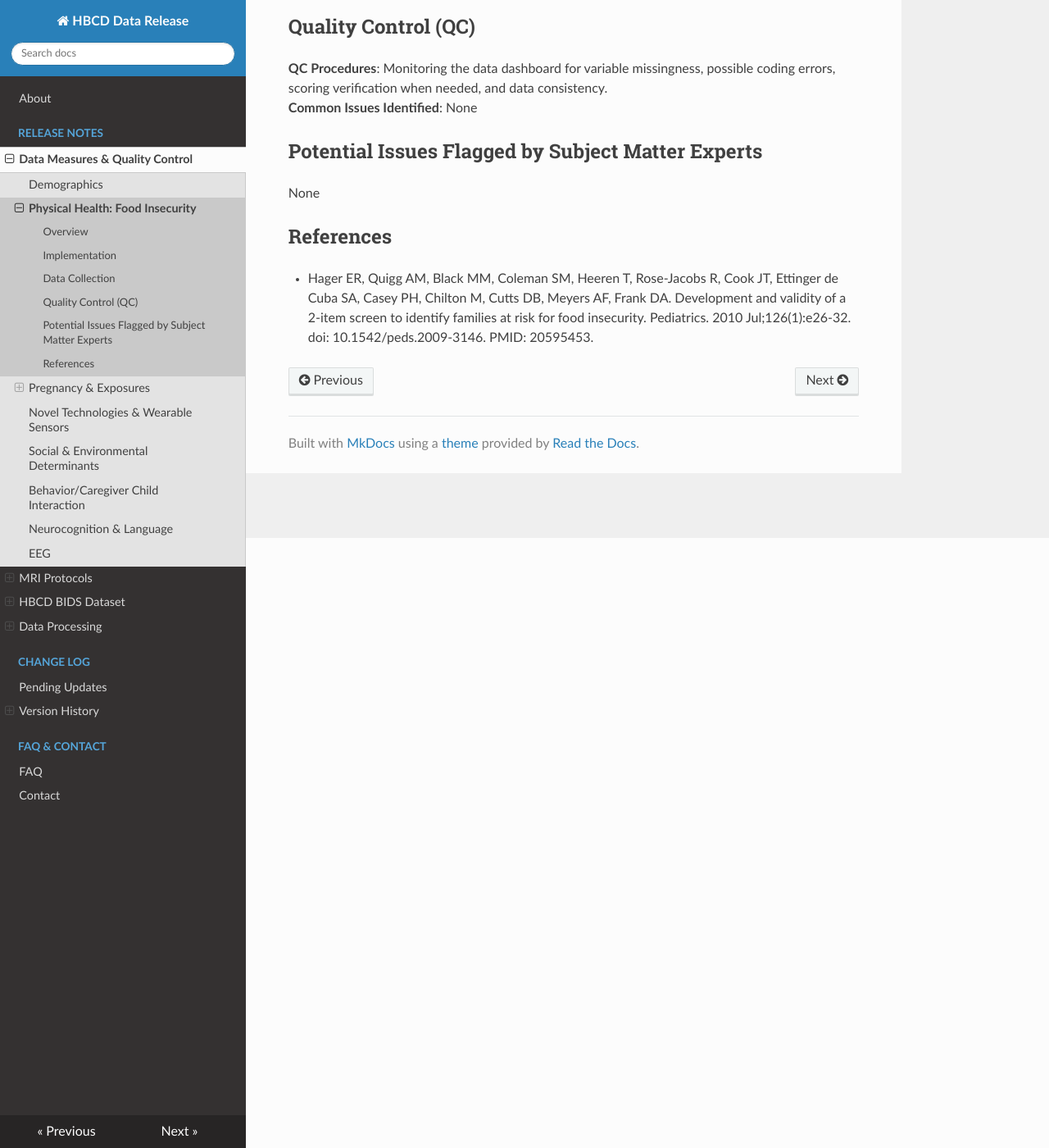
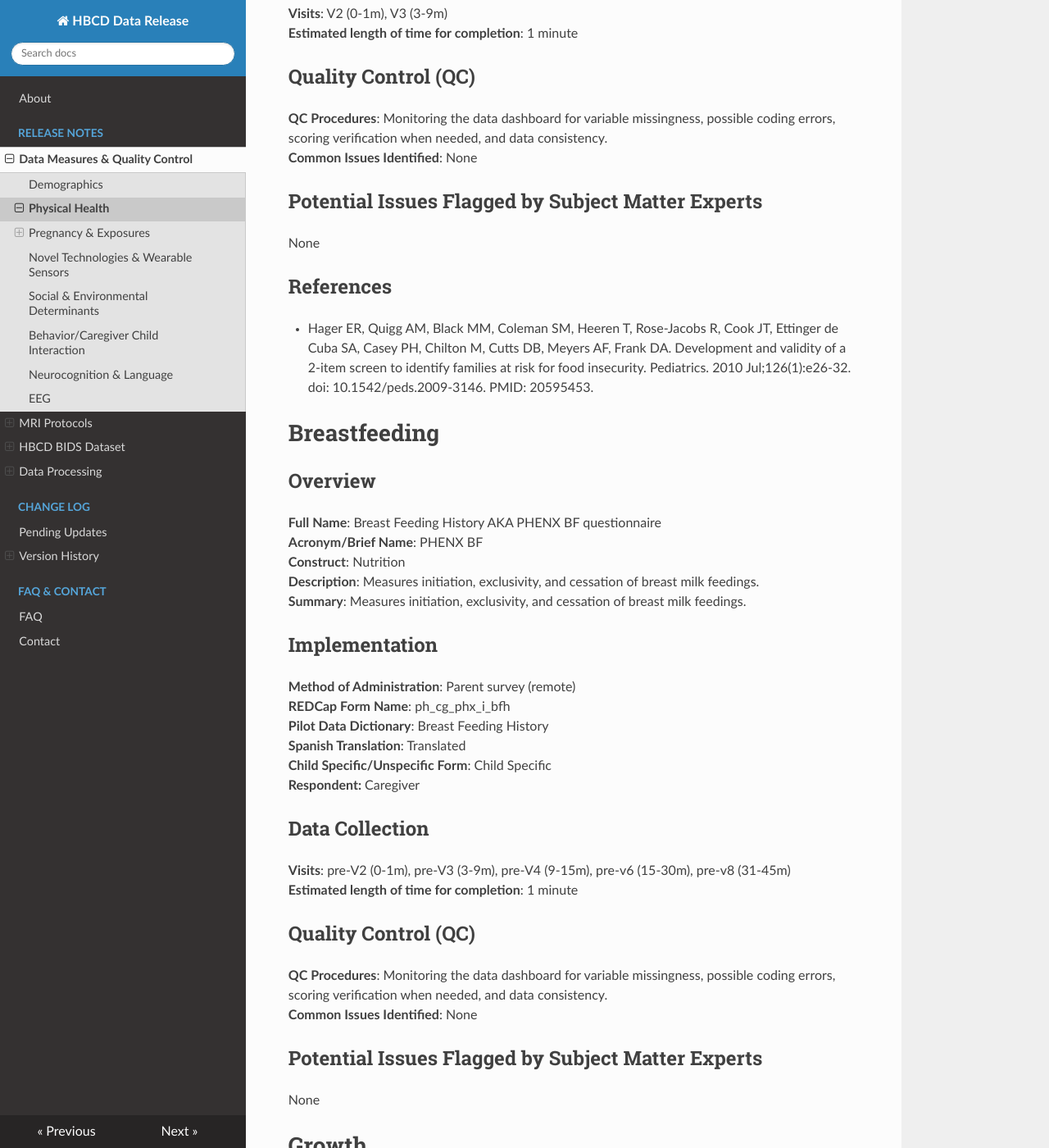
Before and after one commit to mattcieslak/hbcd-docs, an MkDocs documentation site: the page built from docs/measures/physhealth.md, in a window 1280 px wide and 1400 px high, scrolled down 744 px. Shown: the whole window at 82% size. Built offline with MkDocs 1.6.1, drawn with Linux system fonts in a browser that asks for light colours; nearby versions of some CDN libraries; some of the changed text lies outside the part shown.

Commit message:
add physical health measures

```diff
--- a/docs/measures/physhealth.md
+++ b/docs/measures/physhealth.md
@@ -13,7 +10,7 @@
 
 ## Implementation
 **Method of Administration**: Remote survey
-**REDCap Form Name**: sed\_cg\_foodins
+**REDCap Form Name**: sed_cg_foodins
 **Pilot Data Dictionary**: 2-Item Food Insecurity
 **Spanish Translation**: Existing
 **Child Specific/Unspecific Form**: Child Specific
@@ -32,3 +29,57 @@
 
 ## References
  * Hager ER, Quigg AM, Black MM, Coleman SM, Heeren T, Rose-Jacobs R, Cook JT, Ettinger de Cuba SA, Casey PH, Chilton M, Cutts DB, Meyers AF, Frank DA. Development and validity of a 2-item screen to identify families at risk for food insecurity. Pediatrics. 2010 Jul;126(1):e26-32. doi: 10.1542/peds.2009-3146. PMID: 20595453.
+
+# Breastfeeding
+## Overview
+**Full Name**: Breast Feeding History AKA PHENX BF questionnaire
+**Acronym/Brief Name**: PHENX BF
+**Construct**: Nutrition
+**Description**: Measures initiation, exclusivity, and cessation of breast milk feedings.
+**Summary**: Measures initiation, exclusivity, and cessation of breast milk feedings.
+
+## Implementation
+**Method of Administration**: Parent survey (remote)
+**REDCap Form Name**: ph_cg_phx_i_bfh
+**Pilot Data Dictionary**: Breast Feeding History
+**Spanish Translation**: Translated
+**Child Specific/Unspecific Form**: Child Specific
+**Respondent:** Caregiver
+
+## Data Collection
+**Visits**: pre-V2 (0-1m), pre-V3 (3-9m), pre-V4 (9-15m), pre-v6 (15-30m), pre-v8 (31-45m)
+**Estimated length of time for completion**: 1 minute
+
+## Quality Control (QC)
+**QC Procedures**: Monitoring the data dashboard for variable missingness, possible coding errors, scoring verification when needed, and data consistency.
+**Common Issues Identified**: None
+
+## Potential Issues Flagged by Subject Matter Experts
+None
+
+# Growth
+## Overview
+**Full Name**: Height/Weight/Head Circumference
+**Acronym/Brief Name**: growth
+**Construct**: Growth
+**Description**: Measures child height or length (in cm), weight (in kg), head circumference (cm). In older children, will also include abdominal circumference (cm).
+**Summary**: Standard direct measures of child growth.
+
+## Implementation
+**Method of Administration**: Direct measure in person
+**REDCap Form Name**: N/A (entered into Loris)
+**Pilot Data Dictionary**: Height/Weight/Head Circumference
+**Spanish Translation**: NA
+**Child Specific/Unspecific Form**: Child Specific
+**Respondent:** NA
+
+## Data Collection
+**Visits**: V2 (0-1m), V3 (3-9m), V4 (9-15m), V6 (15-30m), V8 (31-45m)
+**Estimated length of time for completion**: 5 minutes
+
+## Quality Control (QC)
+**QC Procedures**: monitoring the data dashboard for variable missingness, possible coding errors, scoring verification when needed, and data consistency.
+**Common Issues Identified**: None
+
+## Potential Issues Flagged by Subject Matter Experts
+None
--- a/mkdocs.yml
+++ b/mkdocs.yml
@@ -21,7 +21,7 @@
   - Release Notes:
       - "Data Measures & Quality Control":
           - Demographics: measures/demographics.md
-          - "Physical Health: Food Insecurity": measures/physhealth.md
+          - "Physical Health": measures/physhealth.md
           - "Pregnancy & Exposures":
               - Pregnancy Health: measures/pregexp/preghealth.md
               - Infant Health: measures/pregexp/infant.md
```
Also changed, not shown: other parts of docs/measures/physhealth.md (+2 -5 lines).
